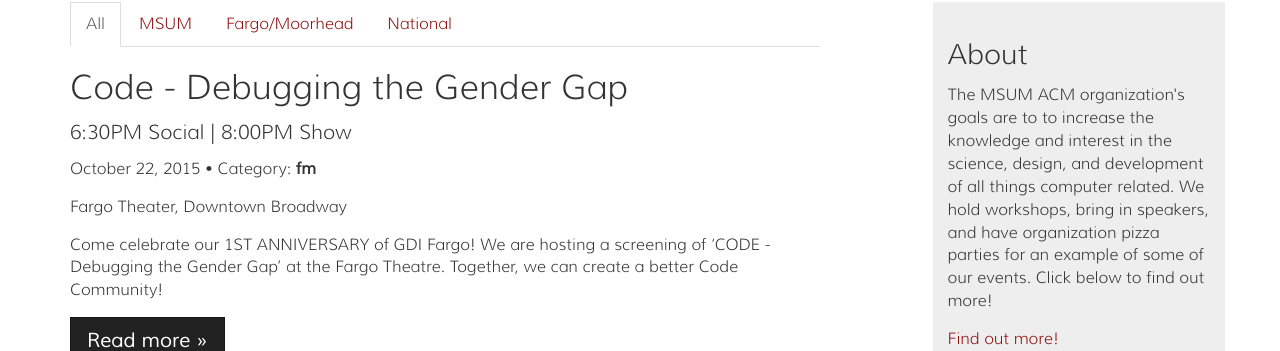
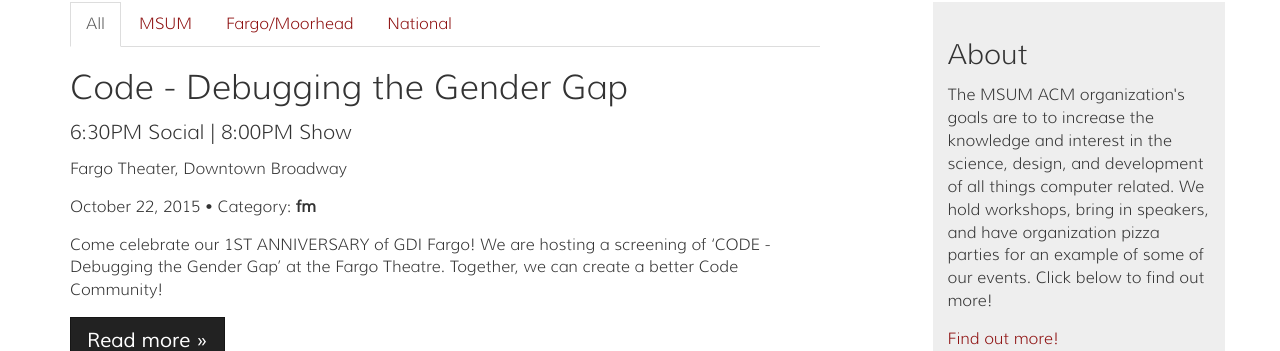
Before and after one commit to alunduil/MSUM-ACM.github.io, a Jekyll site: the page built from index.html, in a window 1280 px wide and 900 px high, scrolled down 543 px. Shown: the part 101-452 px from the top of the window. Built offline with Jekyll 4.4.1, drawn with Linux system fonts in a browser that asks for light colours.

Commit message:
Update index.html

```diff
--- a/index.html
+++ b/index.html
@@ -9,8 +9,8 @@
 <div class="blog-post">
   <h2 class="blog-post-title">{{ post.title }} </h2>
   {% if post.subtitle %}<h4 class="blog-post-meta">{{ post.subtitle }}</h4>{% endif %}
+  {% if post.event %}{% else %}<p class="blog-post-meta">{% if post.location %}{{ post.location }}{% else %}Location is not set yet{% endif %}</p>{% endif %}
   <p class="blog-post-meta">{{ post.date  | date: '%B %d, %Y' }}{% if post.event %} at {% if post.time %}{{ post.time }}{% else %}{{ site.data.basicinfo.event_base_time }}{% endif %} in {% if post.room %}{{ post.room }}{% else %}{{ site.data.basicinfo.event_base_room }}{% endif %}{% endif %} • Category: <strong>{{ post.categories | last }}</strong></p>
-  {% if post.event %}{% else %}<p class="blog-post-meta">{% if post.location %}{{ post.location }}{% else %}Location is not set yet{% endif %}</p>{% endif %}
   {{ post.excerpt }}
   <p>
   <a class="btn btn-primary btn-lg" href="{{ post.url }}" role="button">Read more »</a>
```
